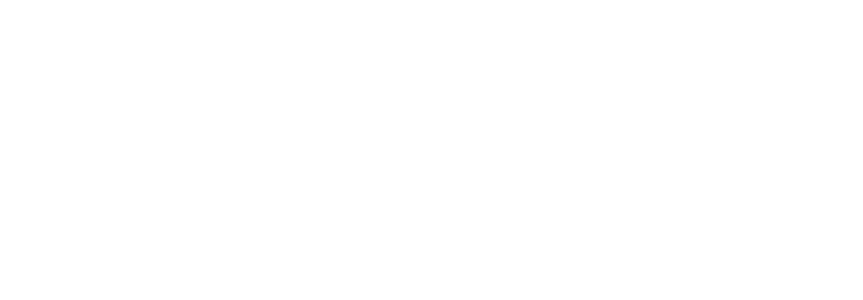
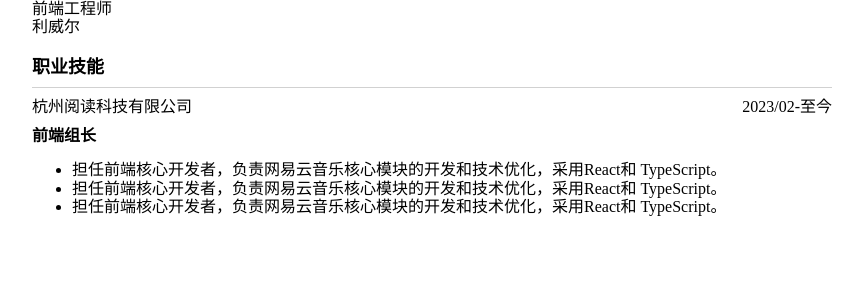
Before and after one commit to windyeasy/markdown-resume, a Vue app: page /#/home in a window 1280 px wide. Shown: the top 300 px of the page, without its empty margins (208-1071 px from the left). Built offline with nearby package versions, Linux system fonts and the light colour scheme.

Commit message:
feat: 添加一些解析逻辑

```diff
--- /dev/null
+++ b/src/logics/index.ts
@@ -0,0 +1,81 @@
+export function customMdToMd(text: string) {
+  return text
+}
+
+type NodeProps = Record<string, string> | null
+type NodeChildren = Node[] | string | null
+export interface Node {
+  el?: HTMLElement
+  tag: string
+  props: NodeProps
+  children: NodeChildren
+}
+
+/**
+ *
+ * @param tag html元素的标签
+ * @param props 元素的属性
+ * @param children 子元素
+ * @returns 返回生成节点对象
+ */
+export function createNode(tag: string, props: NodeProps, children: NodeChildren): Node {
+  return {
+    tag,
+    props,
+    children,
+  }
+}
+
+function propsToStr(props: NodeProps) {
+  if (!props)
+    return ''
+  let str = ''
+  for (const key in props) {
+    str += `${key}="${props[key]}" `
+  }
+  return str
+}
+
+export function parseNodeToElString(node: Node): string {
+  const { tag, children, props } = node
+  if (children) {
+    if (typeof children === 'string') {
+      return `<${tag} ${propsToStr(props)}>${children}</${tag}>`
+    }
+    if (Array.isArray(children) && children.length > 0) {
+      return `<${tag} ${propsToStr(props)}>${children.map(child => parseNodeToElString(child)).join('')}</${tag}>`
+    }
+  }
+  return `<${tag} ${propsToStr(props)}/>`
+}
+
+/**
+ * 解析自定义的语法, 正确的语法输出正确的element节点
+ * @param text  待解析的文本
+ * @returns
+ */
+export function parseResumeSyntax(text: string): string {
+  const texts = text.trim().split(/\s+/)
+
+  if (texts && texts.length) {
+    const lastIndex = texts.length - 1
+    if (lastIndex !== 1 && texts[texts.length - 1] === '???') {
+      // section
+      if (texts[0] === '???section') {
+        const sectionNode = createNode('section', { class: 'resume-section' }, [
+          createNode('div', { class: 'sec-title' }, texts[1]),
+        ])
+        return parseNodeToElString(sectionNode)
+      }
+
+      if (texts[0] === '???item') {
+        const itemNode = createNode('div', { class: 'resume-item' }, [
+          createNode('div', { class: 'item-left' }, texts[1]),
+          createNode('div', { class: 'item-left' }, texts[2]),
+        ])
+        return parseNodeToElString(itemNode)
+      }
+    }
+  }
+  return text
+}
--- a/src/views/home/index.vue
+++ b/src/views/home/index.vue
@@ -3,7 +3,77 @@
 </script>
 
 <template>
-  <div id="home">
-
+  <div class="container">
+    <!-- info -->
+    <div class="profile">
+      <div class="job">
+        前端工程师
+      </div>
+      <div class="name">
+        利威尔
+      </div>
+    </div>
+    <!-- resume-section -->
+    <section class="resume-section">
+      <div class="sec-title">
+        职业技能
+      </div>
+    </section>
+    <!-- resume-item -->
+    <div class="resume-item">
+      <div class="item-left">
+        杭州阅读科技有限公司
+      </div>
+      <div class="item-right">
+        2023/02-至今
+      </div>
+    </div>
+    <div class="content">
+      <div class="resume-content-title">
+        前端组长
+      </div>
+      <ul>
+        <li>
+          担任前端核心开发者，负责网易云音乐核心模块的开发和技术优化，采用React和
+          TypeScript。
+        </li>
+        <li>
+          担任前端核心开发者，负责网易云音乐核心模块的开发和技术优化，采用React和
+          TypeScript。
+        </li>
+        <li>
+          担任前端核心开发者，负责网易云音乐核心模块的开发和技术优化，采用React和
+          TypeScript。
+        </li>
+      </ul>
+    </div>
   </div>
 </template>
+
+<style lang="scss" scoped>
+.container {
+  width: 800px;
+  margin: 0 auto;
+}
+.resume-section {
+  border-bottom: 1px solid #d1d1d1;
+  padding: 10px 0;
+  margin: 10px 0;
+}
+
+.resume-section .sec-title {
+  font-weight: bold;
+  font-size: 18px;
+}
+
+.resume-item {
+  display: flex;
+  justify-content: space-between;
+}
+
+.resume-content-title {
+  font-weight: bold;
+  font-size: 16px;
+  margin: 10px 0 5px;
+}
+</style>
```
Also changed, not shown: 1 other file (tests, documents, lock files or other folders).
